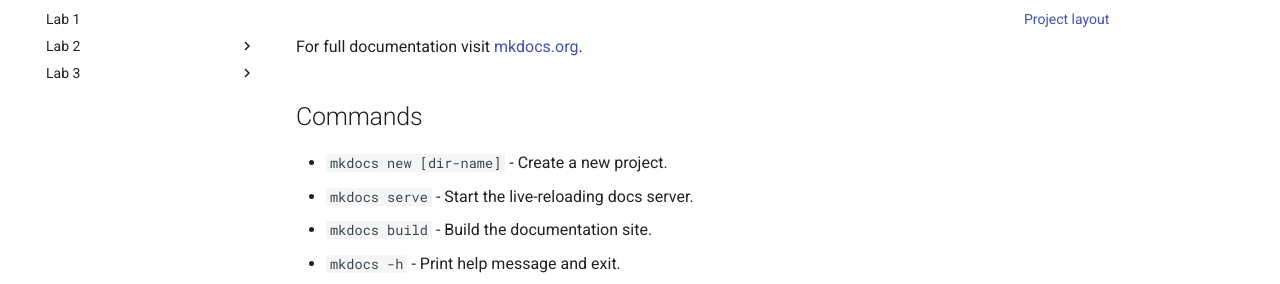
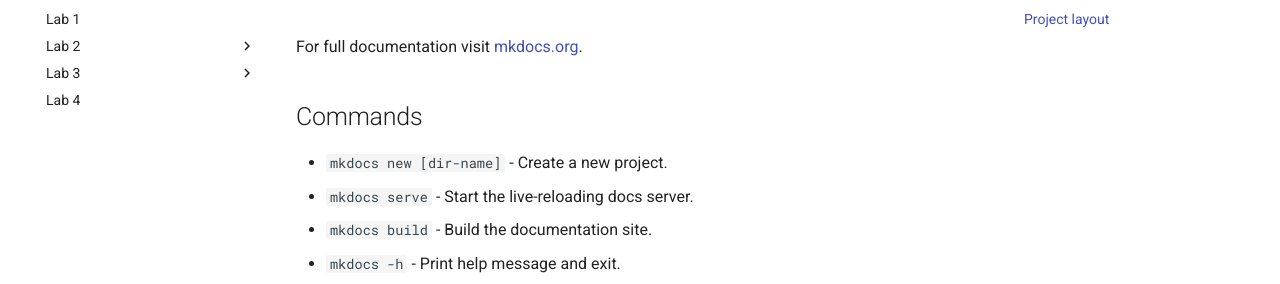
Before and after one commit to Jozelle97/cs21-26-27-labs, an MkDocs documentation site: the page built from docs/index.md, in a window 1280 px wide. Shown: the part 146-430 px from the top of the page. Built offline with MkDocs 1.6.1 and Material for MkDocs 9.7.7, drawn with Linux system fonts in a browser that asks for light colours.

Commit message:
added lab4

```diff
--- a/mkdocs.yml
+++ b/mkdocs.yml
@@ -55,3 +55,4 @@ nav:
   - Lab 3:
       - Lab 3 Guide: lab3walk.md
       - Lab 3 : lab3.md
+  - Lab 4: lab4.md
```
